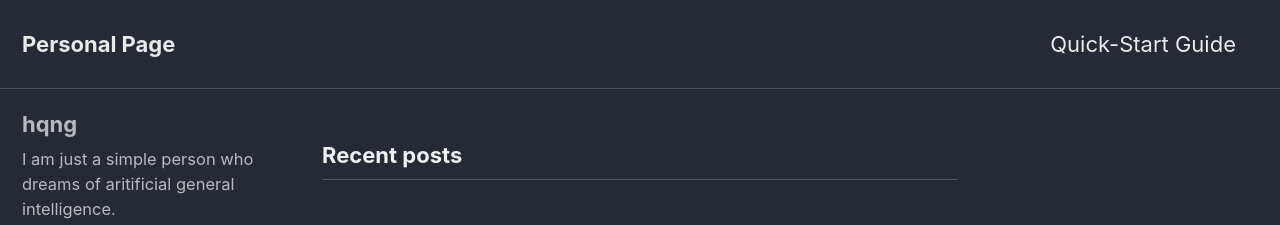
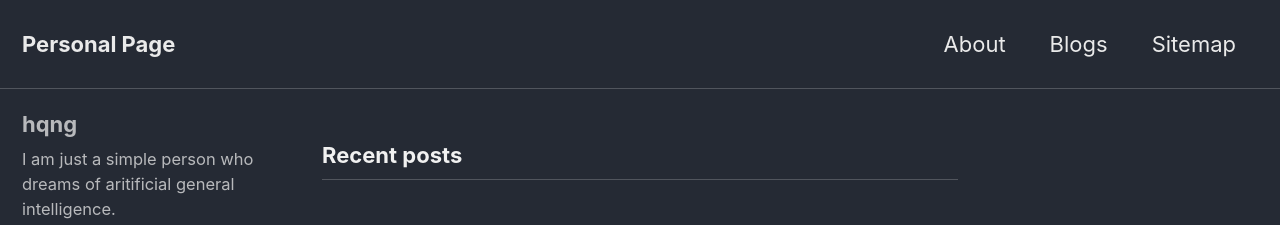
Before and after one commit to hqng/hqng.github.io, a Jekyll site: the page built from index.html, in a window 1280 px wide and 900 px high. Shown: the top 225 px of the window. Built offline with Jekyll 4.4.1, drawn with Linux system fonts in a browser that asks for light colours; cached includes are drawn as plain includes; nearby versions of some CDN libraries; the list of posts is cut into pages by our own code; part of the change alters nothing that is shown.

Commit message:
3rd commit: test data/navigation

```diff
--- a/_data/navigation.yml
+++ b/_data/navigation.yml
@@ -1,12 +1,12 @@
 # main links
 main:
-  - title: "Quick-Start Guide"
-    url: https://mmistakes.github.io/minimal-mistakes/docs/quick-start-guide/
-  # - title: "About"
-  #   url: https://mmistakes.github.io/minimal-mistakes/about/
-  # - title: "Sample Posts"
-  #   url: /year-archive/
+  # - title: "Quick-Start Guide"
+    # url: https://mmistakes.github.io/minimal-mistakes/docs/quick-start-guide/
+  - title: "About"
+    url: https://hqng.github.io/
+  - title: "Blogs"
+    url: /year-archive/
   # - title: "Sample Collections"
   #   url: /collection-archive/
-  # - title: "Sitemap"
-  #   url: /sitemap/
+  - title: "Sitemap"
+    url: /sitemap/
```
